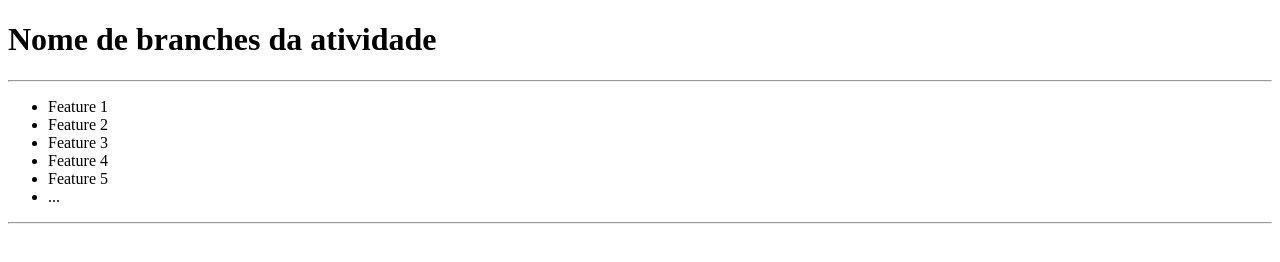
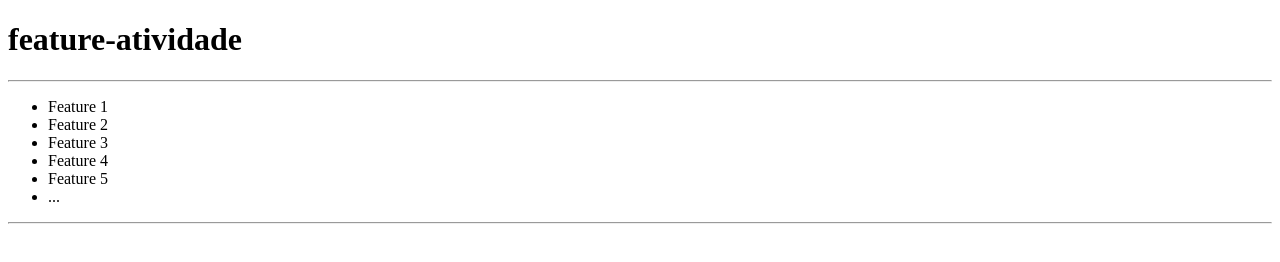
Before and after one commit to 1Miami/Atividade06, a plain HTML site: page index.html in a window 1280 px wide. Drawn offline with Linux system fonts and the light colour scheme.

Commit message:
index.html

```diff
--- a/index.html
+++ b/index.html
@@ -5,7 +5,7 @@
     <title>Aula Git - Atividade</title>
 </head>
 <body>
-    <h1>Nome de branches da atividade</h1>
+    <h1>feature-atividade</h1>
     <hr />
     <ul>
         <li>Feature 1</li>
```
